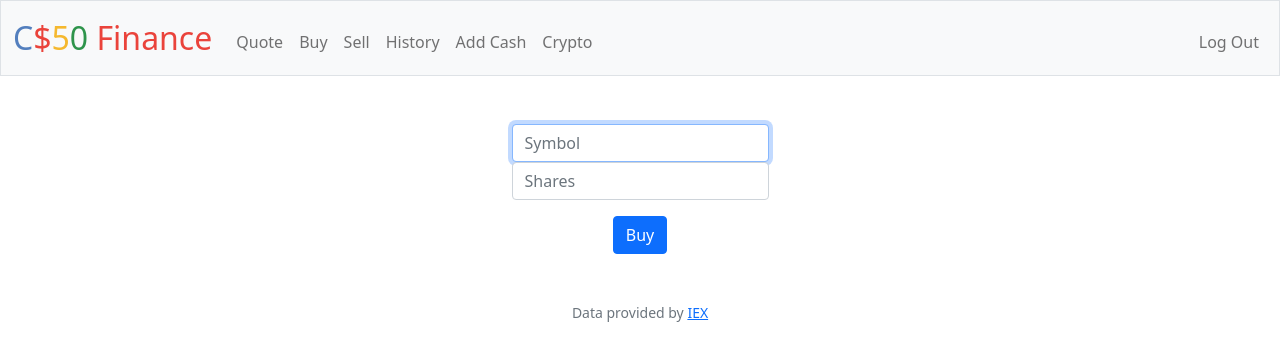
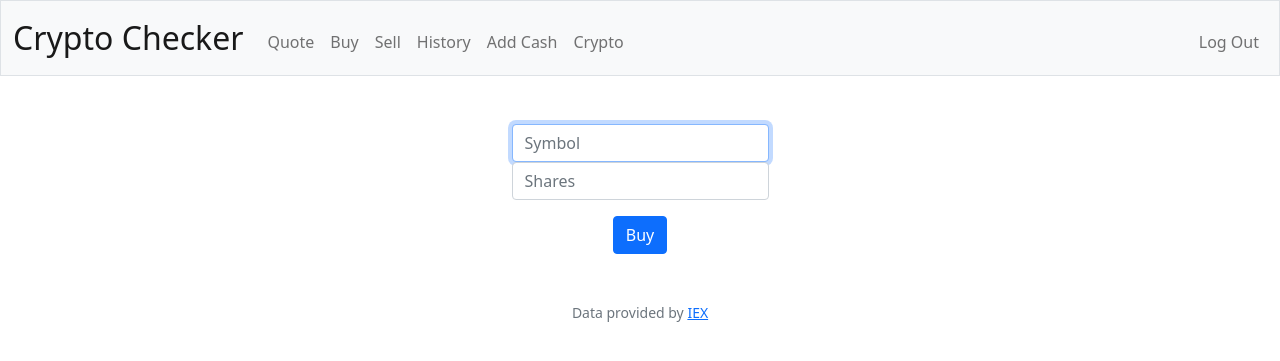
Before and after one commit to sthio90/CS50X, a Flask app: page /buy in a window 1280 px wide. Shown: the top 361 px of the page. Run offline with Flask 3, Linux system fonts and the light colour scheme; the first user in the database is signed in; some libraries are stand-ins or nearby versions.

Commit message:
Mon, Jan 1, 2024, 10:17 AM +10:00

```diff
--- a/project/templates/layout.html
+++ b/project/templates/layout.html
@@ -12,7 +12,7 @@
         <script crossorigin="anonymous" src="https://cdn.jsdelivr.net/npm/bootstrap@5.1.3/dist/js/bootstrap.bundle.min.js" integrity="sha384-ka7Sk0Gln4gmtz2MlQnikT1wXgYsOg+OMhuP+IlRH9sENBO0LRn5q+8nbTov4+1p"></script>
 
         <!-- https://favicon.io/emoji-favicons/money-bag/ -->
-        <link href="/static/favicon.ico" rel="icon">
+        <link href="/static/crypto-favicon.ico" rel="icon">
 
         <link href="/static/styles.css" rel="stylesheet">
 
@@ -24,7 +24,7 @@
 
         <nav class="bg-light border navbar navbar-expand-md navbar-light">
             <div class="container-fluid">
-                <a class="navbar-brand" href="/"><span class="blue">C</span><span class="red">$</span><span class="yellow">5</span><span class="green">0</span> <span class="red">Finance</span></a>
+                <a class="navbar-brand" href="/">Crypto Checker</a>
                 <button aria-controls="navbar" aria-expanded="false" aria-label="Toggle navigation" class="navbar-toggler" data-bs-target="#navbar" data-bs-toggle="collapse" type="button">
                     <span class="navbar-toggler-icon"></span>
                 </button>
```
